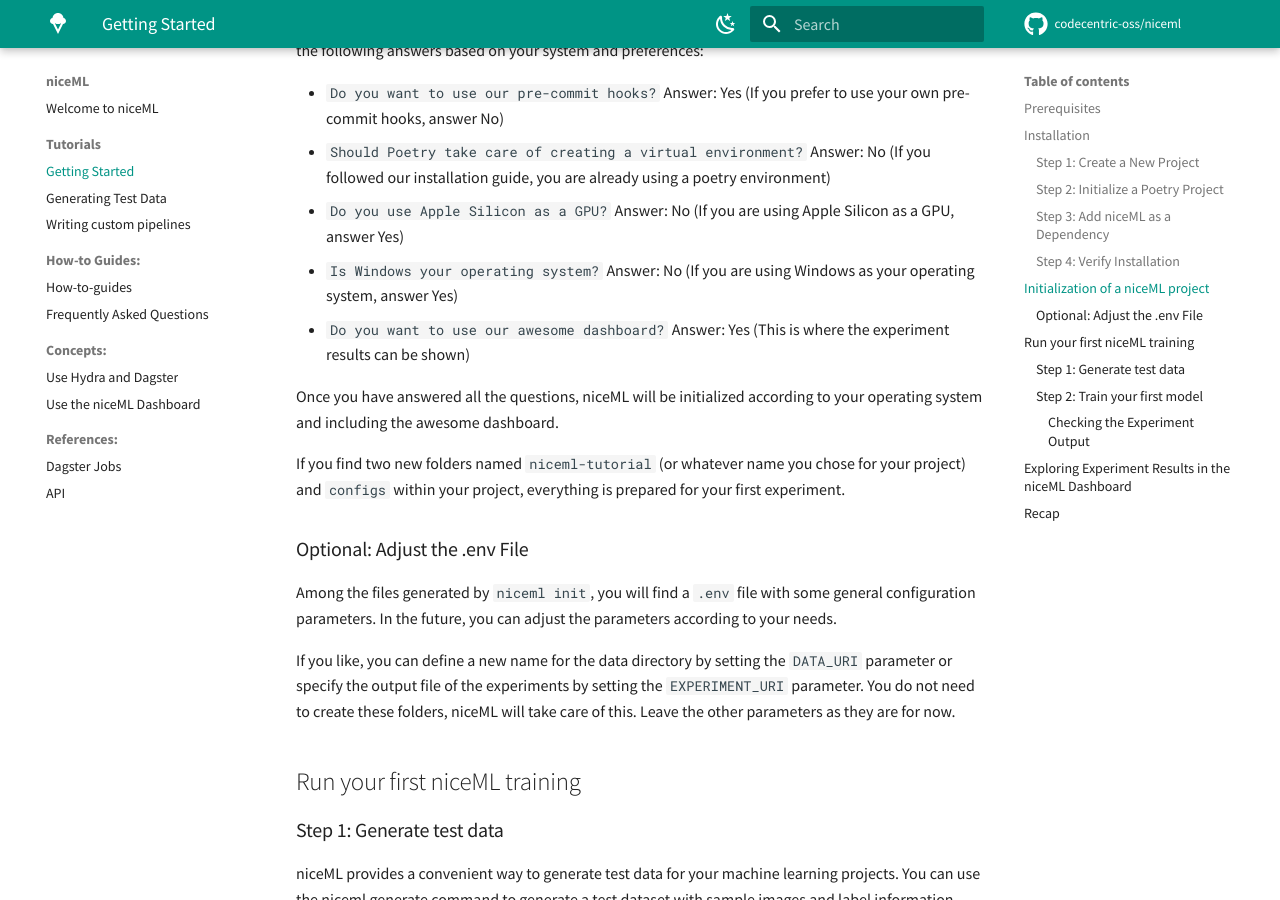
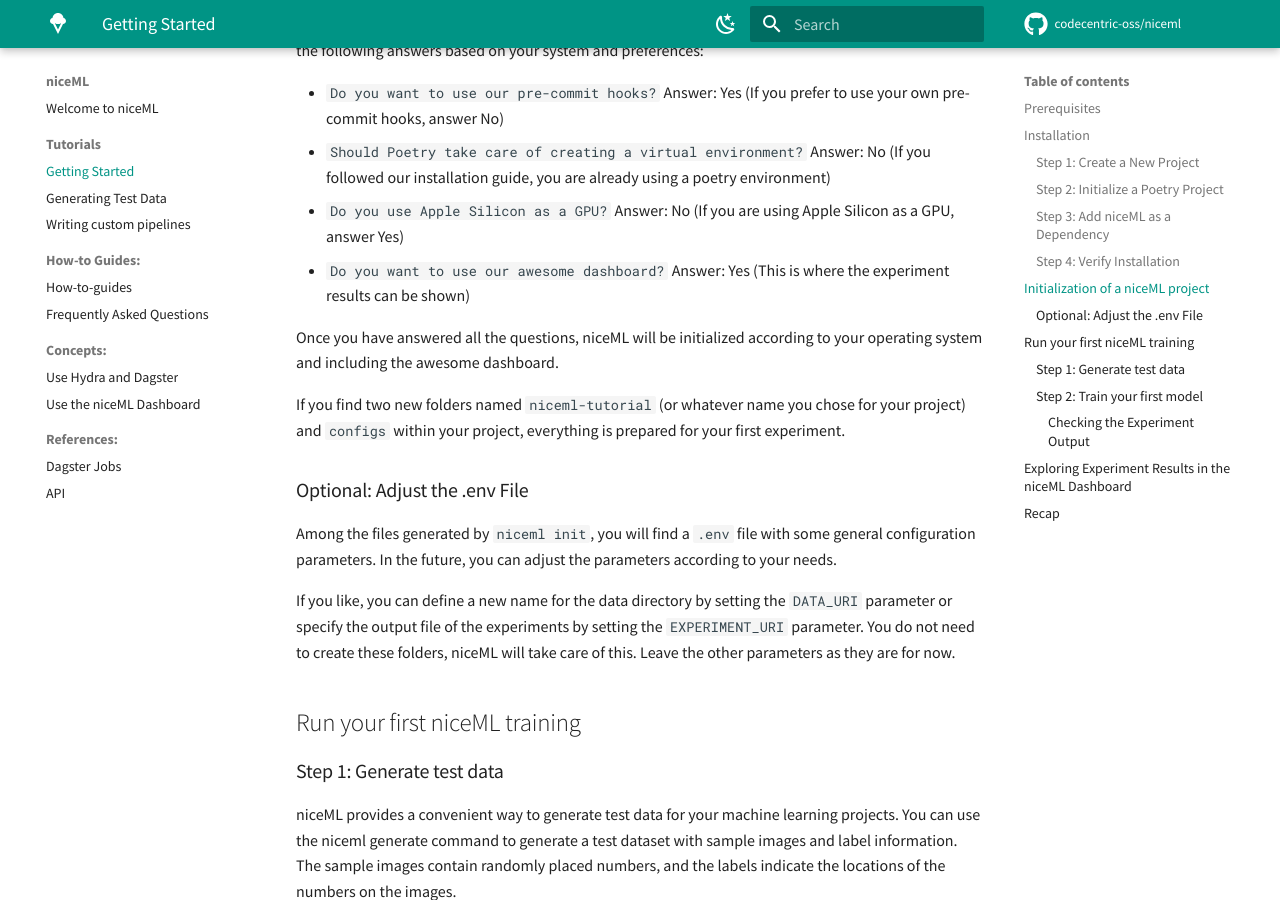
Before and after one commit to codecentric-oss/niceml, an MkDocs documentation site: the page built from docs/getting-started.md, in a window 1280 px wide and 900 px high, scrolled down 1960 px. Built offline with MkDocs 1.6.1 and Material for MkDocs 9.7.7, drawn with Linux system fonts in a browser that asks for light colours; comment, search, counter and statistics services are not loaded.

Commit message:
fix: Remove Windows from documentation

```diff
--- a/docs/getting-started.md
+++ b/docs/getting-started.md
@@ -95,8 +95,6 @@ system and preferences:
   poetry environment)
 - `Do you use Apple Silicon as a GPU?` Answer: No (If you are using
   Apple Silicon as a GPU, answer Yes)
-- `Is Windows your operating system?` Answer: No (If you are using
-  Windows as your operating system, answer Yes)
 - `Do you want to use our awesome dashboard?` Answer: Yes (This is where
   the experiment results can be shown)
 
```
Also changed, not shown: 1 other file.
